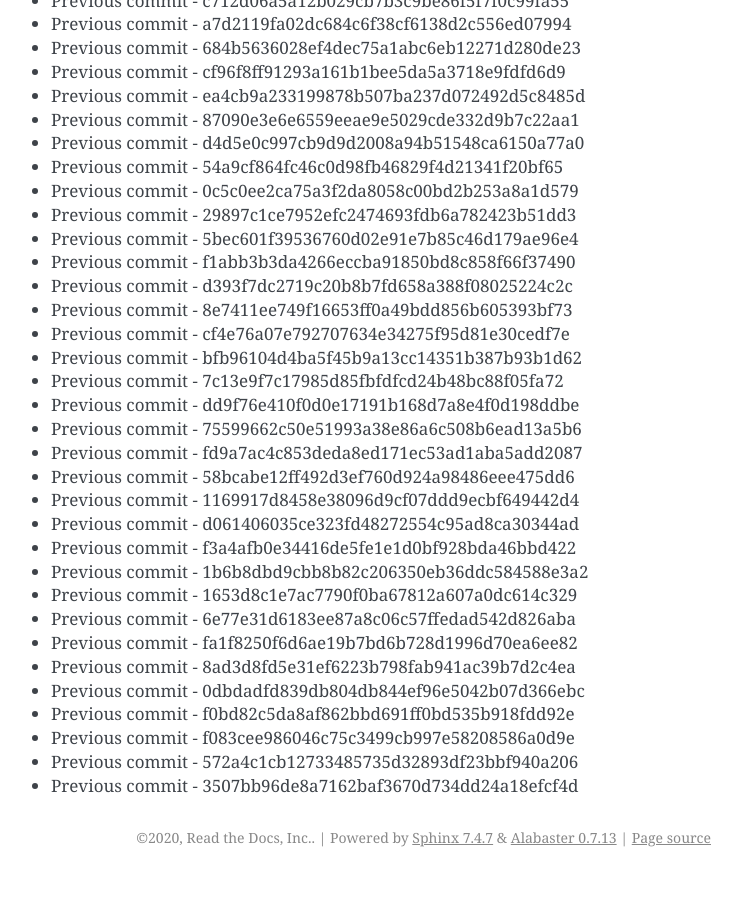
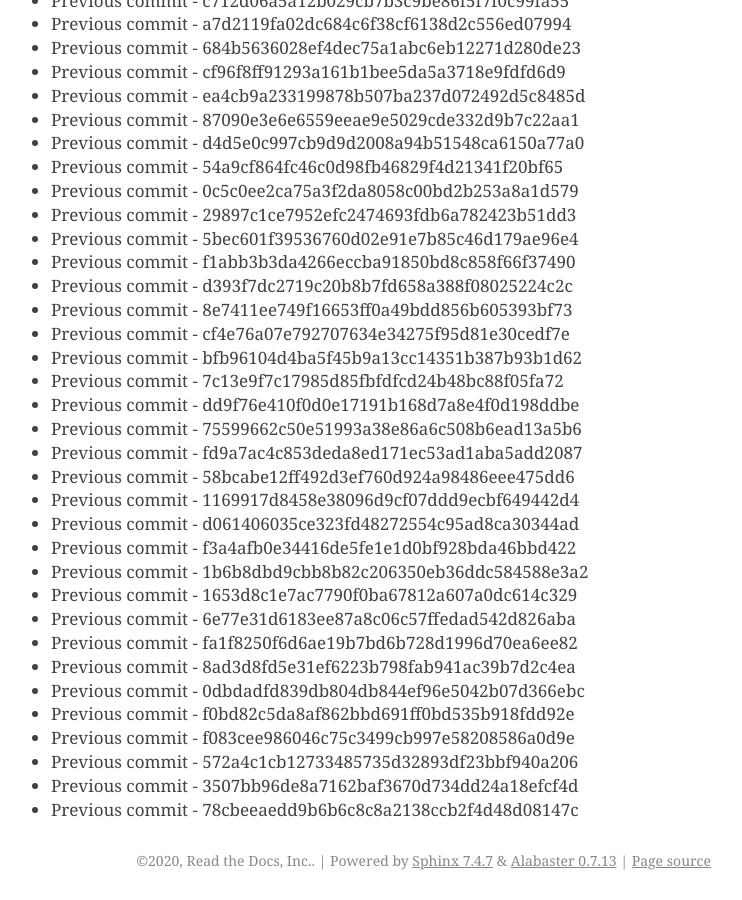
Before and after one commit to readthedocs/rtd-git-stresstest, a Sphinx documentation site: the page built from docs/updates.rst, in a window 1280 px wide and 900 px high, scrolled down 55245 px. Shown: the whole window, without its empty margins (399-1141 px from the left). Built offline with Sphinx 7.4.7, drawn with Linux system fonts in a browser that asks for light colours; before the commit the page ends 56122 px from its top, so only the background shows below that.

Commit message:
Generating commit from previous: 78cbeeaedd9b6b6c8c8a2138ccb2f4d48d08147c

```diff
--- a/docs/updates.rst
+++ b/docs/updates.rst
@@ -2353,3 +2353,4 @@ It can be tested for any performance characteristics.
 * Previous commit - f083cee986046c75c3499cb997e58208586a0d9e
 * Previous commit - 572a4c1cb12733485735d32893df23bbf940a206
 * Previous commit - 3507bb96de8a7162baf3670d734dd24a18efcf4d
+* Previous commit - 78cbeeaedd9b6b6c8c8a2138ccb2f4d48d08147c
```
